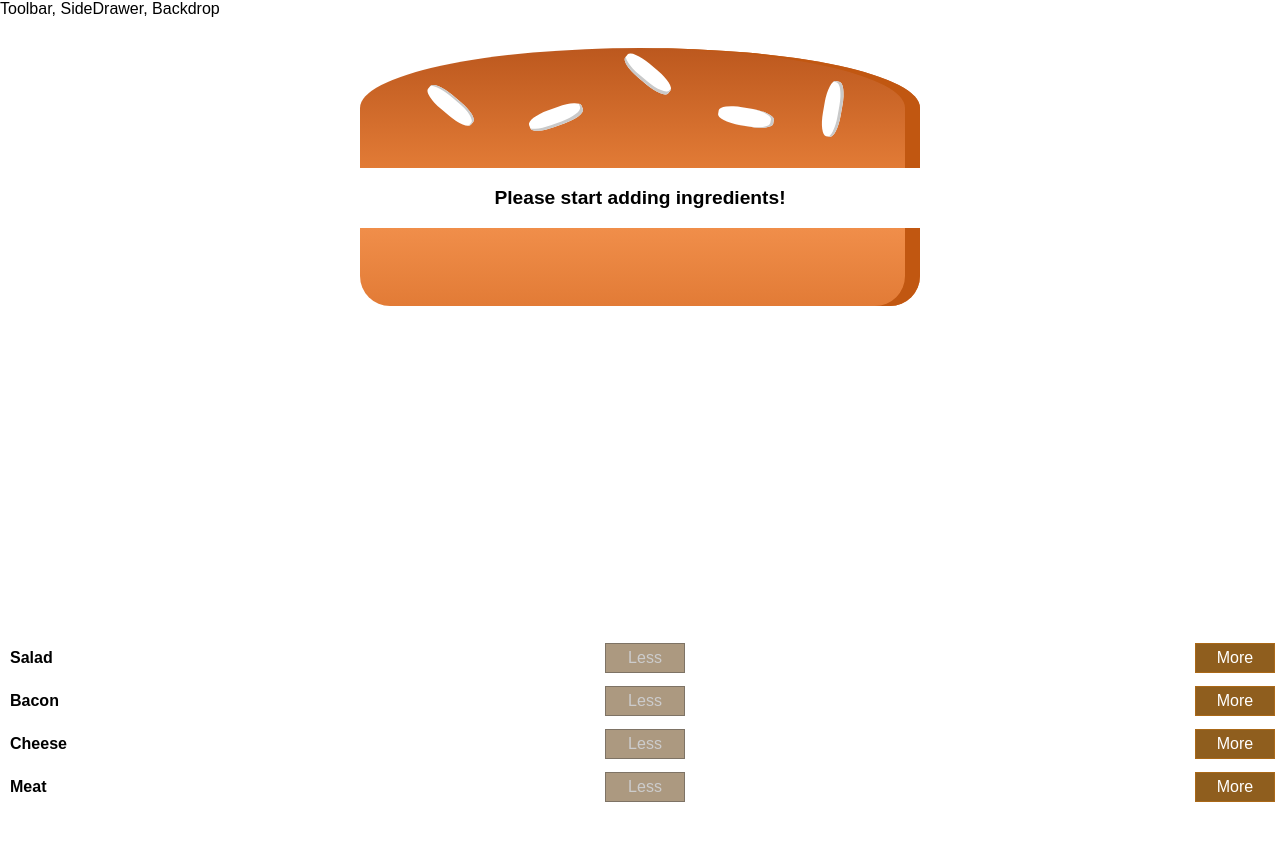
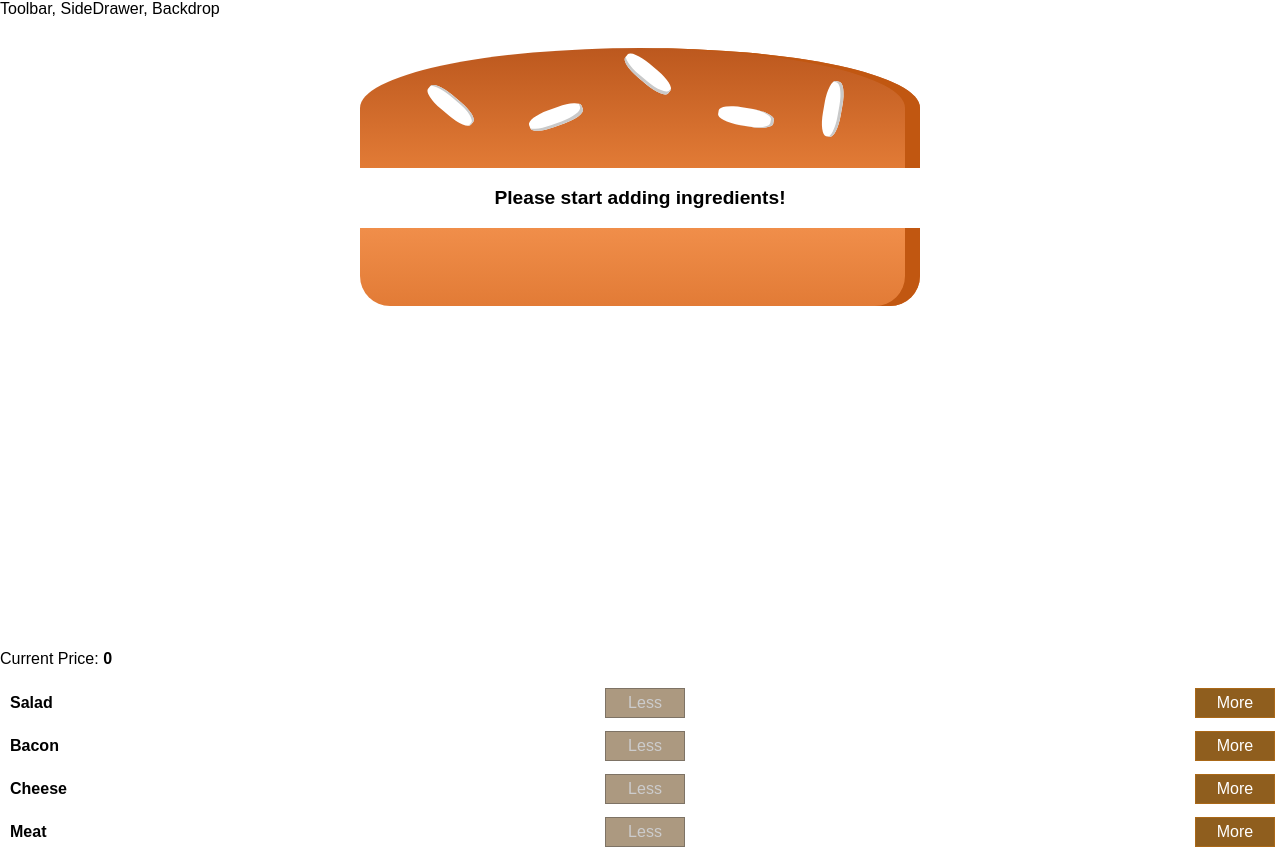
Before and after one commit to marcpre/demo-react-burger-builder, a React app: page / in a window 1280 px wide. Before the commit the page ends 811 px from the top, so only its background shows below. Built offline with nearby package versions, Linux system fonts and the light colour scheme.

Commit message:
adding price

```diff
--- a/src/components/Burger/BuildControls/BuildControls.js
+++ b/src/components/Burger/BuildControls/BuildControls.js
@@ -11,6 +11,7 @@
 
 const buildControls = (props) => (
     <div classes = {classes.BuildControls}>
+        <p>Current Price: <strong>{props.price}</strong></p>
         {controls.map(ctrl => (
             <BuildControl
                 key={ctrl.label}
--- a/src/containers/BurgerBuilder/BurgerBuilder.js
+++ b/src/containers/BurgerBuilder/BurgerBuilder.js
@@ -18,7 +18,7 @@
             cheese: 0,
             meat: 0
         },
-        totalPrice: 4
+        totalPrice: 0,
     }
 
     addIngredientHandler = (type) => {
@@ -71,7 +71,8 @@
                 <BuildControls
                     ingredientAdded={this.addIngredientHandler}
                     ingredientRemoved={this.removeIngredientHandler}
-                    disabled={disabledInfo}/>
+                    disabled={disabledInfo}
+                    price={this.state.totalPrice}/>
             </Aux>
         )
     }
```
Also changed, not shown: 1 other file (tests, documents, lock files or other folders).
